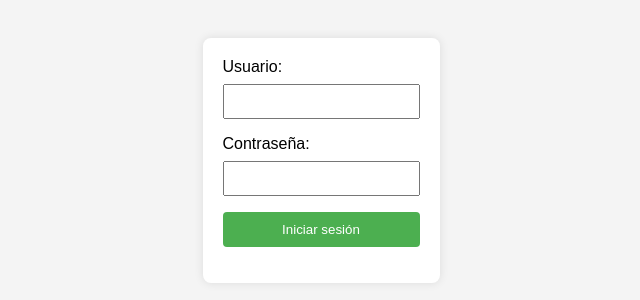
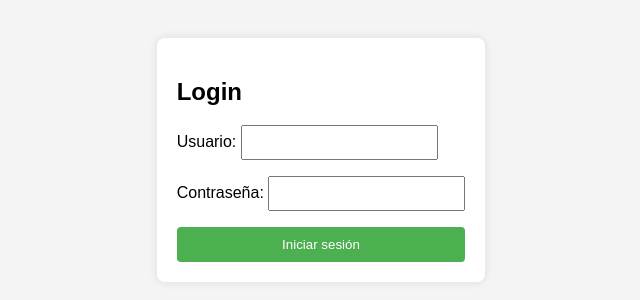
Before and after one commit to jlopez2022006/Agenda_Web, a plain HTML site: page index.html in a window 1280 px wide. Shown: the part 240-540 px from the top of the page, without its empty margins (319-959 px from the left). Drawn offline with Linux system fonts and the light colour scheme.

Commit message:
subiendo index con codigo modificado

```diff
--- a/index.html
+++ b/index.html
@@ -7,20 +7,20 @@
     <title>Login</title>
 </head>
 <body>
-
     <div class="container">
-        <form id="loginForm">
-            <label for="username">Usuario:</label>
-            <input type="text" id="username" name="username" required>
-
-            <label for="password">Contraseña:</label>
-            <input type="password" id="password" name="password" required>
-
-            <button type="button" onclick="login()">Iniciar sesión</button>
+        <form id="loginForm" class="login-form">
+            <h2>Login</h2>
+            <div class="form-group">
+                <label for="username">Usuario:</label>
+                <input type="text" id="username" name="username" required>
+            </div>
+            <div class="form-group">
+                <label for="password">Contraseña:</label>
+                <input type="password" id="password" name="password" required>
+            </div>
+            <button type="button" onclick="validateLogin()">Iniciar sesión</button>
         </form>
-        <p id="error-message" class="error-message"></p>
     </div>
-
     <script src="./assets/scripts/index.js"></script>
 </body>
 </html>
```
